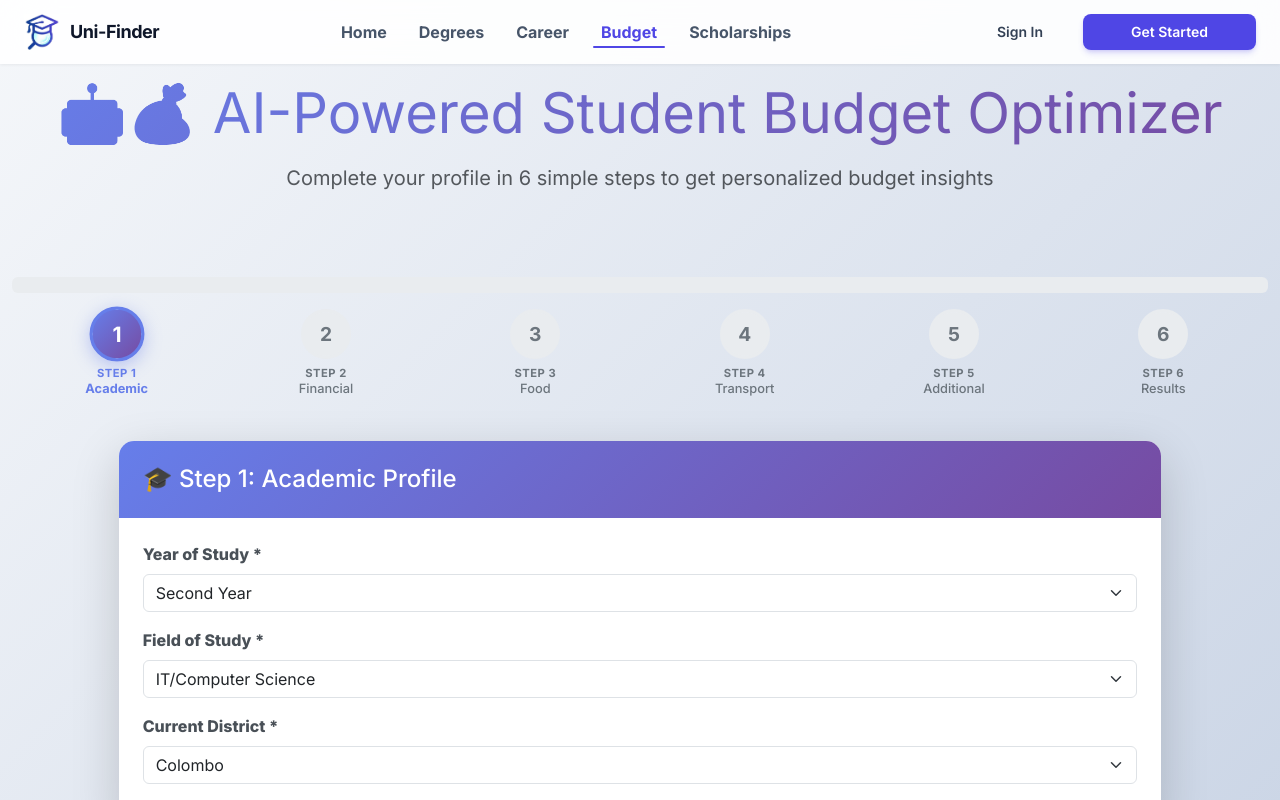
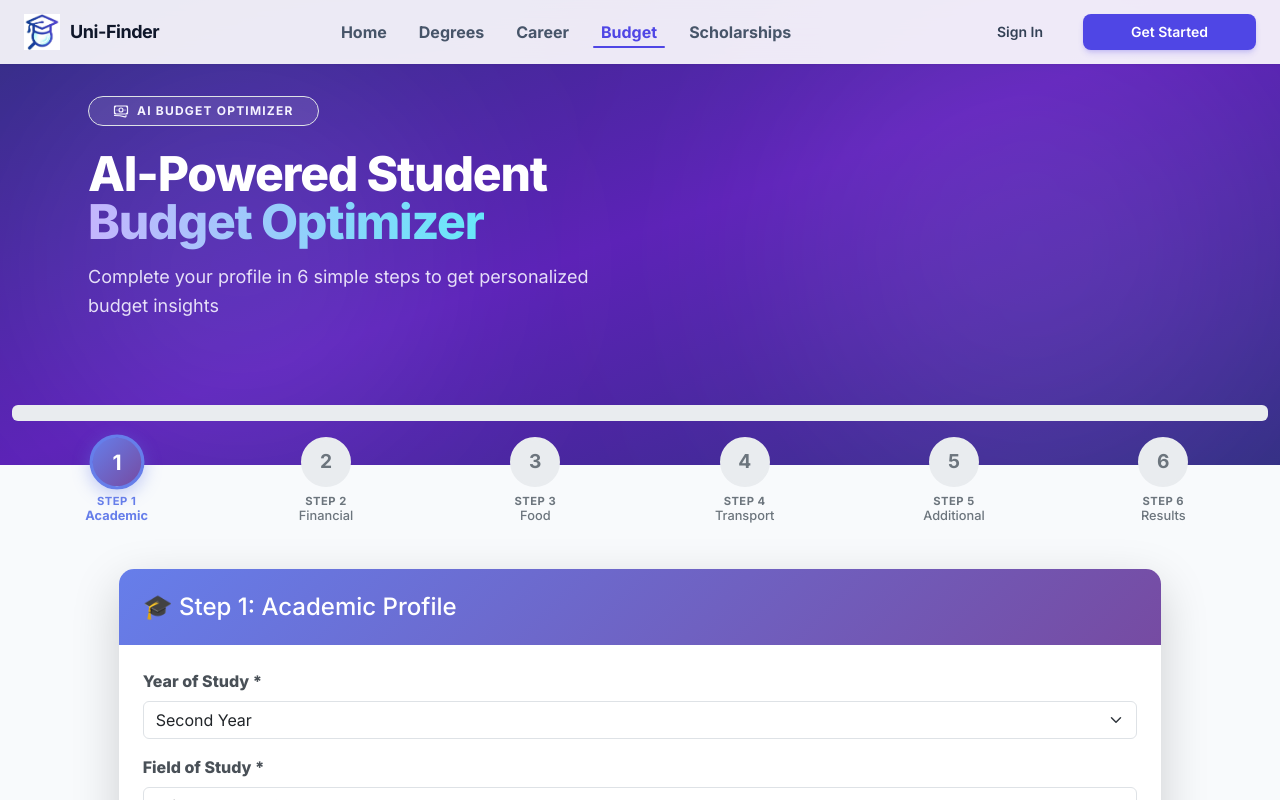
Before and after one commit to Y4S1-Projects/Uni-Finder, a React (Create React App) app in the folder frontend/: page /budget-optimizer-new in a window 1280 px wide. Shown: the top 800 px of the page. Built offline with nearby package versions, Linux system fonts and the light colour scheme.

Commit message:
update ui

```diff
--- a/frontend/src/pages/BudgetOptimizerNew.css
+++ b/frontend/src/pages/BudgetOptimizerNew.css
@@ -1,7 +1,6 @@
 .budget-optimizer-new-page {
   min-height: 100vh;
-  background: linear-gradient(135deg, #f5f7fa 0%, #c3cfe2 100%);
-  padding: 2rem 0;
+  background: #f8fafc;
 }
 
 .gradient-text {
--- a/frontend/src/pages/BudgetOptimizerNew.js
+++ b/frontend/src/pages/BudgetOptimizerNew.js
@@ -2614,19 +2614,30 @@ const BudgetOptimizerNew = () => {
 
 	return (
 		<div className='budget-optimizer-new-page'>
-			<Container className='my-5'>
-				{/* Header */}
-				<Row className='mb-5'>
-					<Col>
-						<div className='text-center'>
-							<h1 className='mb-3 display-4 gradient-text'>🤖💰 AI-Powered Student Budget Optimizer</h1>
-							<p className='lead text-muted'>
-								Complete your profile in 6 simple steps to get personalized budget insights
-							</p>
-						</div>
-					</Col>
-				</Row>
-
+			{/* Hero Header */}
+			<div className='relative pt-24 pb-32 overflow-hidden border-b border-indigo-800/50 bg-gradient-to-br from-indigo-900 via-violet-800 to-indigo-900'>
+				<div className='absolute top-0 right-0 w-[500px] h-[500px] bg-violet-500/20 rounded-full blur-[120px] pointer-events-none mix-blend-screen' />
+				<div className='absolute bottom-0 left-10 w-[400px] h-[400px] bg-indigo-500/20 rounded-full blur-[100px] pointer-events-none mix-blend-screen' />
+				<div className='relative z-10 max-w-6xl px-6 mx-auto'>
+					<div className='inline-flex items-center gap-2 px-4 py-1.5 mb-6 text-xs font-bold tracking-widest uppercase rounded-full bg-white/10 text-violet-50 border border-violet-400/40'>
+						<svg className='w-4 h-4' fill='none' stroke='currentColor' strokeWidth='1.8' viewBox='0 0 24 24'>
+							<path strokeLinecap='round' strokeLinejoin='round' d='M2.25 18.75a60.07 60.07 0 0 1 15.797 2.101c.727.198 1.453-.342 1.453-1.096V18.75M3.75 4.5v.75A.75.75 0 0 1 3 6h-.75m0 0v-.375c0-.621.504-1.125 1.125-1.125H20.25M2.25 6v9m18-10.5v.75c0 .414.336.75.75.75h.75m-1.5-1.5h.375c.621 0 1.125.504 1.125 1.125v9.75c0 .621-.504 1.125-1.125 1.125h-.375m1.5-1.5H21a.75.75 0 0 0-.75.75v.75m0 0H3.75m0 0h-.375a1.125 1.125 0 0 1-1.125-1.125V15m1.5 1.5v-.75A.75.75 0 0 0 3 15h-.75M15 10.5a3 3 0 1 1-6 0 3 3 0 0 1 6 0Zm3 0h.008v.008H18V10.5Zm-12 0h.008v.008H6V10.5Z' />
+						</svg>
+						<span>AI Budget Optimizer</span>
+					</div>
+					<h1 className='text-4xl font-extrabold tracking-tight text-white sm:text-5xl'>
+						AI-Powered Student <br />
+						<span className='text-transparent bg-clip-text bg-gradient-to-r from-violet-300 to-cyan-300'>
+							Budget Optimizer
+						</span>
+					</h1>
+					<p className='max-w-lg mt-3 text-lg leading-relaxed text-violet-50/90'>
+						Complete your profile in 6 simple steps to get personalized budget insights
+					</p>
+				</div>
+			</div>
+
+			<Container className='relative z-20 pb-10' style={{ marginTop: '-5rem' }}>
 				{/* Step Indicator */}
 				{renderStepIndicator()}
 
```
